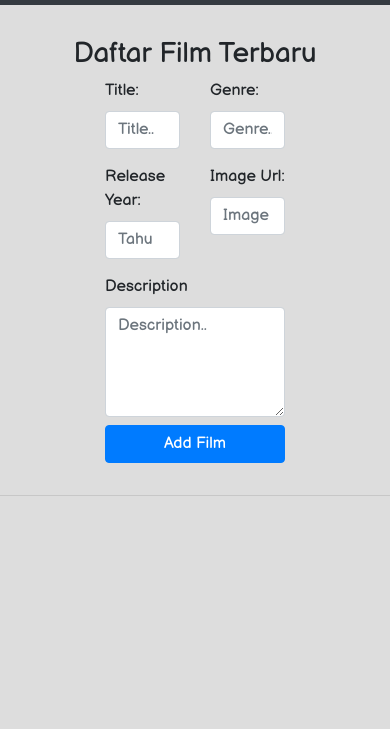
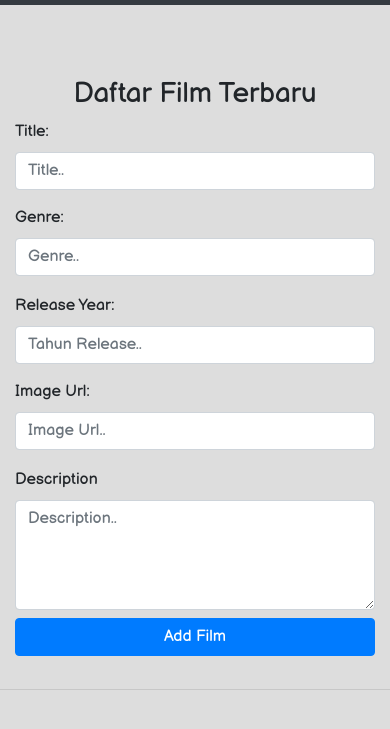
Before and after one commit to Jackdaw93/week3-exercise-1-selasa, a plain HTML site: page index.html in a window 390 px wide. Shown: the part 51-780 px from the top of the page. Drawn offline with nearby package versions, Linux system fonts and the light colour scheme; no server answers.

Commit message:
Update Responsive Exercise 2 Senin

```diff
--- a/index.html
+++ b/index.html
@@ -24,8 +24,8 @@
         padding-top: 40px;
       }
       img {
-        width: 250px;
-        height: 250px;
+        width: 300px;
+        height: 350px;
       }
       .card {
         margin-bottom: 30px;
@@ -36,10 +36,9 @@
         flex-direction: row;
         justify-content: space-around;
       }
-      @media screen and(max-width: 500px) {
-        .container-sm mt-5 {
-          display: flex;
-          flex-wrap: wrap;
+      @media (min-width: 576px) {
+        .container {
+          columns: col-xs;
         }
       }
     </style>
@@ -74,11 +73,11 @@
 
     <!-- bootstrap -->
     <form action="">
-      <div class="container-sm mt-5">
+      <div class="container mt-5">
         <p class="h3 text-center">Daftar Film Terbaru</p>
-        <div class="row row-cols-1">
-          <div class="col"></div>
-          <div class="col">
+        <div class="row">
+          <div class="col-md"></div>
+          <div class="col-md">
             <div class="form-group">
               <label>Title: </label>
               <input
@@ -89,7 +88,7 @@
               />
             </div>
           </div>
-          <div class="col">
+          <div class="col-md">
             <div class="form-group">
               <label>Genre: </label>
               <input
@@ -100,11 +99,11 @@
               />
             </div>
           </div>
-          <div class="col"></div>
+          <div class="col-md"></div>
         </div>
         <div class="row">
-          <div class="col"></div>
-          <div class="col">
+          <div class="col-md"></div>
+          <div class="col-md">
             <div class="form-group">
               <label>Release Year: </label>
               <input
@@ -115,7 +114,7 @@
               />
             </div>
           </div>
-          <div class="col">
+          <div class="col-md">
             <div class="form-group">
               <label>Image Url: </label>
               <input
@@ -126,12 +125,12 @@
               />
             </div>
           </div>
-          <div class="col"></div>
+          <div class="col-md"></div>
         </div>
         <!-- Description -->
         <div class="row">
-          <div class="col-3"></div>
-          <div class="col-6">
+          <div class="col-md-3"></div>
+          <div class="col-md-6">
             <div class="form-group">
               <label>Description</label>
               <textarea
@@ -152,13 +151,17 @@
             </div>
           </div>
 
-          <div class="col-2"></div>
+          <div class="col-md-2"></div>
         </div>
       </div>
     </form>
     <hr />
     <div class="container mt-3">
-      <div class="show"></div>
+      <div class="row">
+        <div class="col-md-12">
+          <div class="show"></div>
+        </div>
+      </div>
     </div>
     <script src="script.js"></script>
 
```
